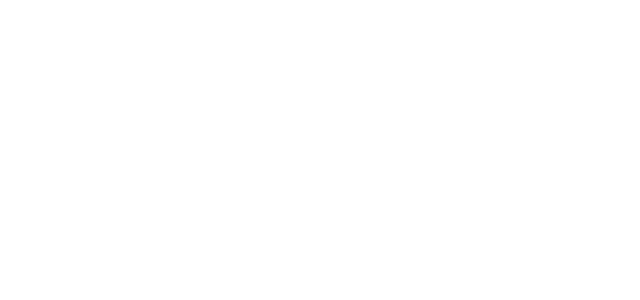
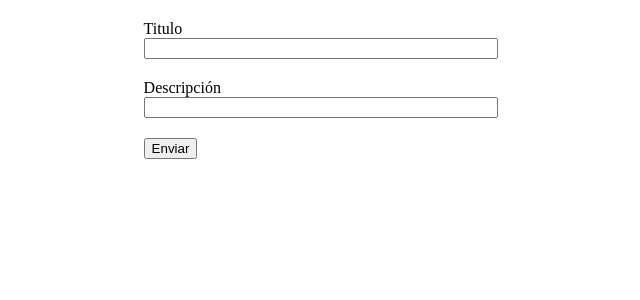
Before and after one commit to jaimearango12/biblia-angular, an Angular app: page / in a window 1280 px wide. Shown: the top 300 px of the page, without its empty margins (54-694 px from the left). Built offline with nearby package versions, Linux system fonts and the light colour scheme.

Commit message:
ejercicio to-do mejorado
ha sido mejorado con directivas y estilos

```diff
--- a/src/app/app.component.css
+++ b/src/app/app.component.css
@@ -0,0 +1,13 @@
+.container{
+    width: 70%;
+    margin: 20px auto 0 auto;
+    display: flex;
+}
+
+.izquierda{
+    width: 40%;
+}
+
+.derecha{
+    width: 60%;
+}
--- a/src/app/app.component.html
+++ b/src/app/app.component.html
@@ -1,6 +1,8 @@
-
-    <!--
-        <app-formulario (tareaCreada)="onTareaCreada($event)"></app-formulario>
-        <app-lista [tareas]="arrTarea"></app-lista>
-
-    -->
+    <div class="container">
+        <div class="izquierda">
+            <app-formulario (tareaCreada)="onTareaCreada($event)"></app-formulario>
+        </div>
+        <div class="derecha">
+            <app-lista [tareas]="arrTarea"></app-lista>
+        </div>
+    </div>
--- a/src/app/app.module.ts
+++ b/src/app/app.module.ts
@@ -20,7 +20,7 @@
   ],
   imports: [
     BrowserModule,
-    FormsModule,
+    FormsModule
   ],
   providers: [],
   bootstrap: [AppComponent]
--- a/src/app/ejercico/formulario/formulario.component.css
+++ b/src/app/ejercico/formulario/formulario.component.css
@@ -0,0 +1,9 @@
+.formulario{
+    padding: 20px;
+}
+
+.form-group{
+    display: flex;
+    flex-direction: column;
+    margin-bottom: 20px;
+}
--- a/src/app/ejercico/formulario/formulario.component.html
+++ b/src/app/ejercico/formulario/formulario.component.html
@@ -1,11 +1,11 @@
-<div>
+<div class="forulario">
+    <div class="form-group">
         <label >Titulo</label>
         <input type="text" [(ngModel)]="nuevaTarea.titulo">
     </div>
-<div>
+    <div class="form-group">
         <label >Descripción</label>
         <input type="text" [(ngModel)]="nuevaTarea.descripcion">
     </div>
     <button (click)="onClick()">Enviar</button>
-
-{{nuevaTarea | json}}
+</div>
--- a/src/app/ejercico/formulario/formulario.component.ts
+++ b/src/app/ejercico/formulario/formulario.component.ts
@@ -8,7 +8,7 @@
   styleUrls: ['./formulario.component.css']
 })
 export class FormularioComponent implements OnInit {
-  @Output() tareaCreada: EventEmitter<Tarea>
+  @Output() tareaCreada: EventEmitter<Tarea>;
   nuevaTarea: Tarea;
 
   constructor() {
@@ -21,7 +21,7 @@
 
   onClick(){
     this.tareaCreada.emit(this.nuevaTarea);
-    this.nuevaTarea = new Tarea; //esto reinicia el formulario porque lo está emitiendo
+    this.nuevaTarea = new Tarea(); //esto reinicia el formulario porque lo está emitiendo
   }
 
 }
--- a/src/app/ejercico/lista/lista.component.css
+++ b/src/app/ejercico/lista/lista.component.css
@@ -0,0 +1,24 @@
+.lista{
+    display: flex;
+    flex-wrap: wrap;
+    justify-content: center;
+}
+
+.lista .tarea{
+    border: 1px solid black;
+    padding: 10px;
+    width: 40%;
+    margin: 5px;
+}
+
+.lista .tarea h3{
+    margin-top: 10px;
+}
+
+.completa{
+    background-color: lightseagreen;
+}
+
+.incompleta{
+    background-color: tomato;
+}
--- a/src/app/ejercico/lista/lista.component.html
+++ b/src/app/ejercico/lista/lista.component.html
@@ -1 +1,10 @@
-<div [innerHTML]= "mostrarTareas()"></div>
+
+<div class="lista">
+    <div class="tarea" *ngFor="let tarea of tareas; let indice =index "
+    [ngClass]="{completa: tarea.completa , incompleta: !tarea.completa}">
+        <h3>{{tarea.titulo}}</h3>
+        <p>{{tarea.descripcion}}</p>
+        <button (click)="onClick(tarea)">{{ tarea.completa ? 'INCOMPLETA' : 'COMPLETA' }}</button>
+        <button (click)="onBorrar(indice)">Borrar</button>
+    </div>
+</div>
--- a/src/app/ejercico/lista/lista.component.ts
+++ b/src/app/ejercico/lista/lista.component.ts
@@ -18,13 +18,12 @@
   ngOnInit(): void {
   }
 
-  mostrarTareas(){
-    let resultado = '<ul>';
-    for(let tarea of this.tareas){
-      resultado += `<li>${tarea.titulo} - ${tarea.descripcion}</li>`
-    }
-    resultado += '</ul>';
-    return resultado;
+  onClick(pTarea: Tarea){
+    pTarea.completa = !pTarea.completa
+  }
+
+  onBorrar(indice: any){
+    this.tareas.splice(indice, 1)
   }
 
 
--- a/src/app/models/tarea.model.ts
+++ b/src/app/models/tarea.model.ts
@@ -1,9 +1,12 @@
 export class Tarea{
     titulo: string;
     descripcion: string;
+    completa: boolean; //si no lo pongo como parametro en el constructor cuando la declare
+                       // TODAS tendran el mismo valor en esta caso true o false
 
     constructor(pTitulo = '', pDescripcion=''){
         this.titulo = pTitulo;
         this.descripcion = pDescripcion;
+        this.completa = false;
     }
 }
--- a/tsconfig.json
+++ b/tsconfig.json
@@ -23,8 +23,8 @@
   },
   "angularCompilerOptions": {
     "enableI18nLegacyMessageIdFormat": false,
-    "strictInjectionParameters": false,
-    "strictInputAccessModifiers": false,
-    "strictTemplates": false
+    "strictInjectionParameters": true,
+    "strictInputAccessModifiers": true,
+    "strictTemplates": true
   }
 }
```
Lines whose indentation alone changed are shown as unchanged.
